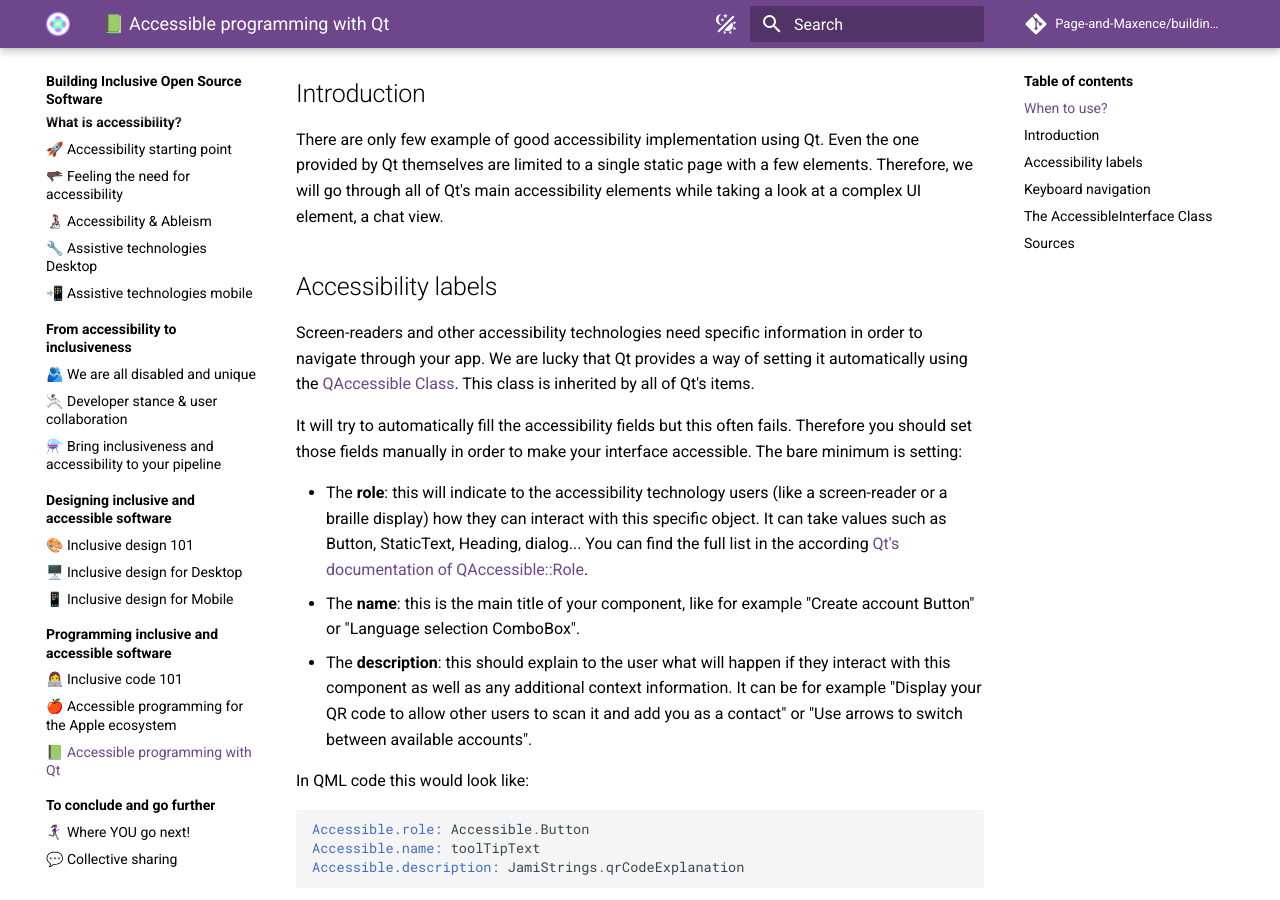
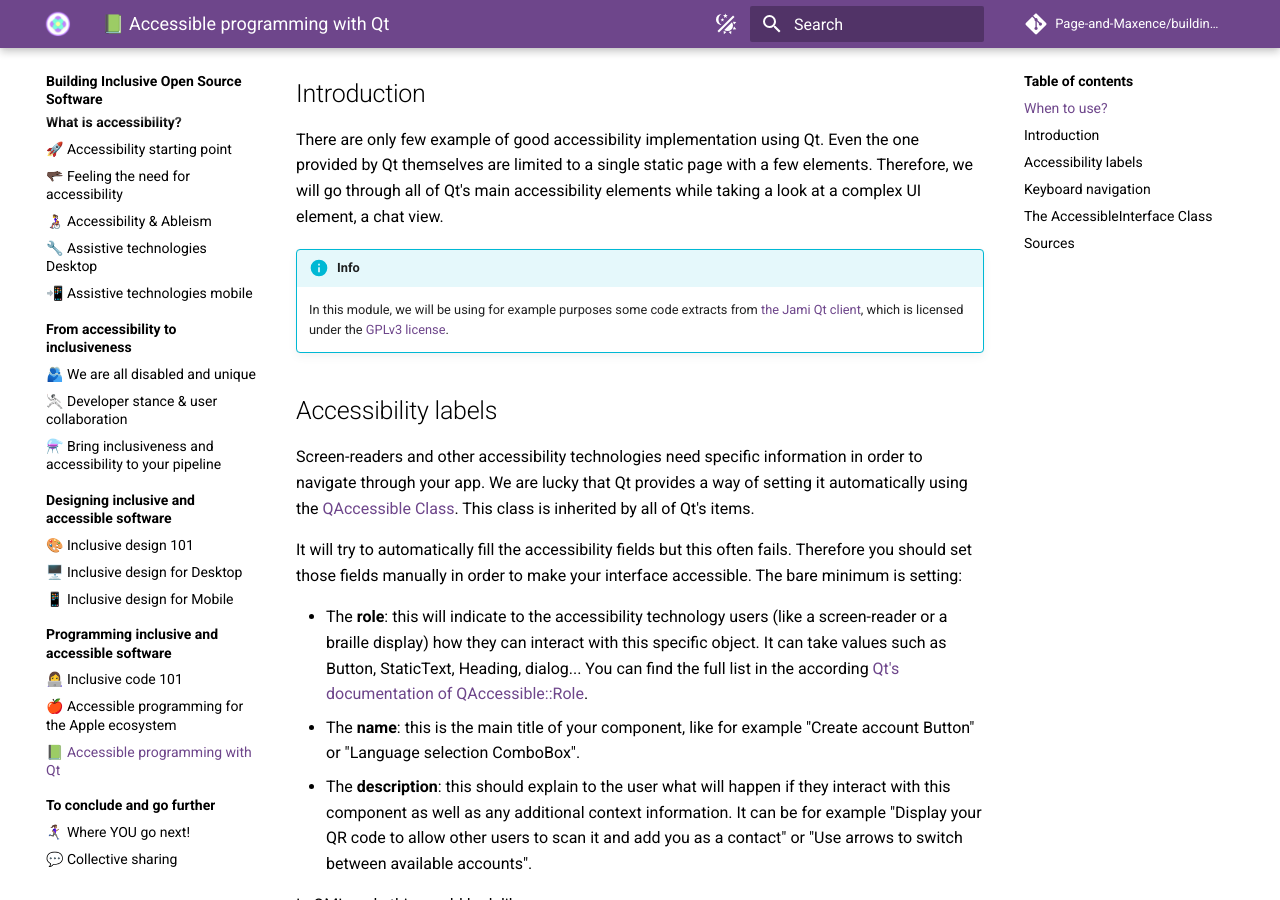
Before and after one commit to savoirfairelinux/building-inclusive-open-source-software, an MkDocs documentation site: the page built from docs/D-APQ.md, in a window 1280 px wide and 900 px high, scrolled down 566 px. Built offline with MkDocs 1.6.1 and Material for MkDocs 9.7.7, drawn with Linux system fonts in a browser that asks for light colours; comment, search, counter and statistics services are not loaded.

Commit message:
D-APQ: jami license

```diff
--- a/docs/D-APQ.md
+++ b/docs/D-APQ.md
@@ -21,6 +21,9 @@
 ## Introduction
 
 There are only few example of good accessibility implementation using Qt. Even the one provided by Qt themselves are limited to a single static page with a few elements. Therefore, we will go through all of Qt's main accessibility elements while taking a look at a complex UI element, a chat view.
+
+!!! Info
+    In this module, we will be using for example purposes some code extracts from [the Jami Qt client](https://github.com/savoirfairelinux/jami-client-qt), which is licensed under the [GPLv3 license](https://github.com/savoirfairelinux/jami-client-qt/blob/master/COPYING).
 
 ## Accessibility labels
 
```
